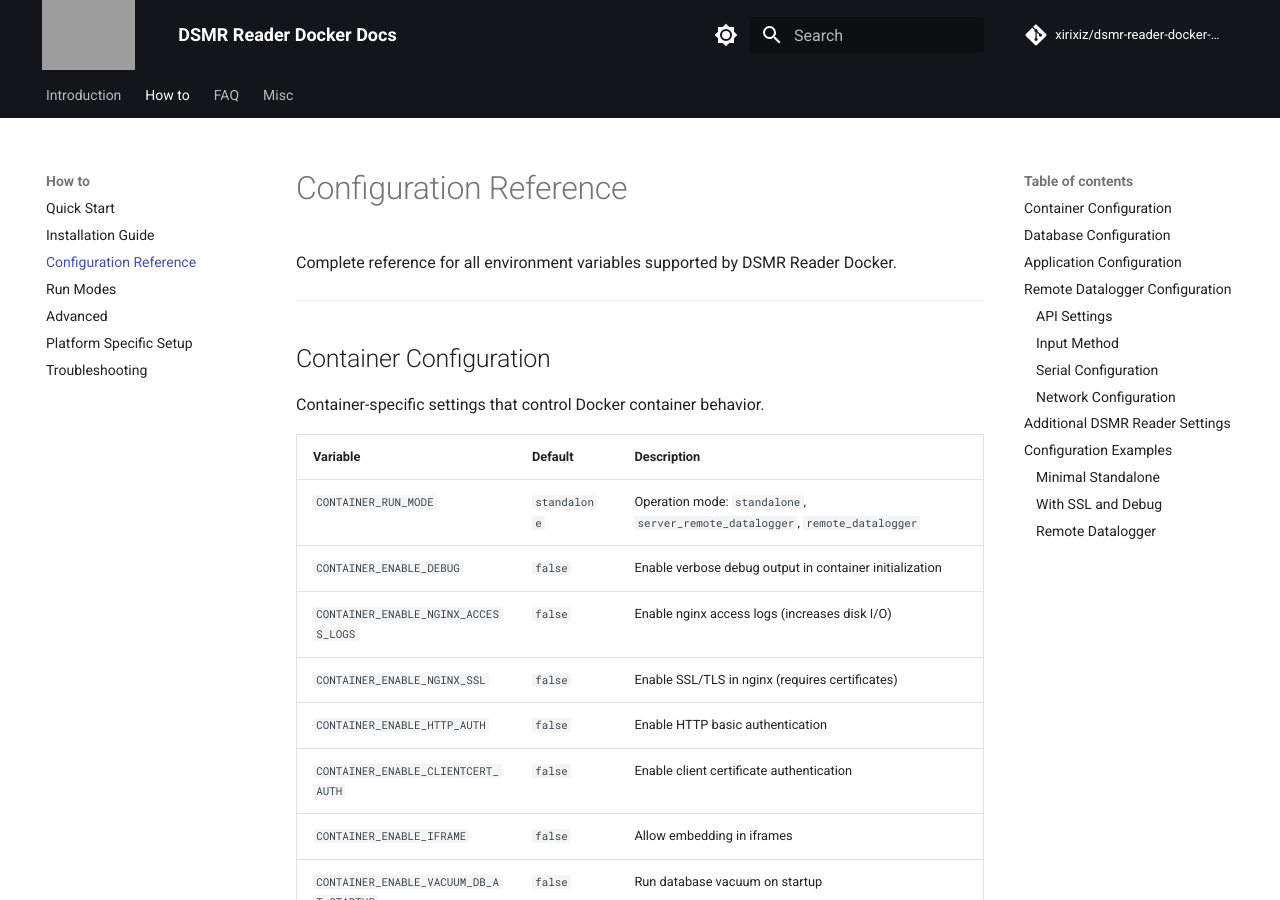
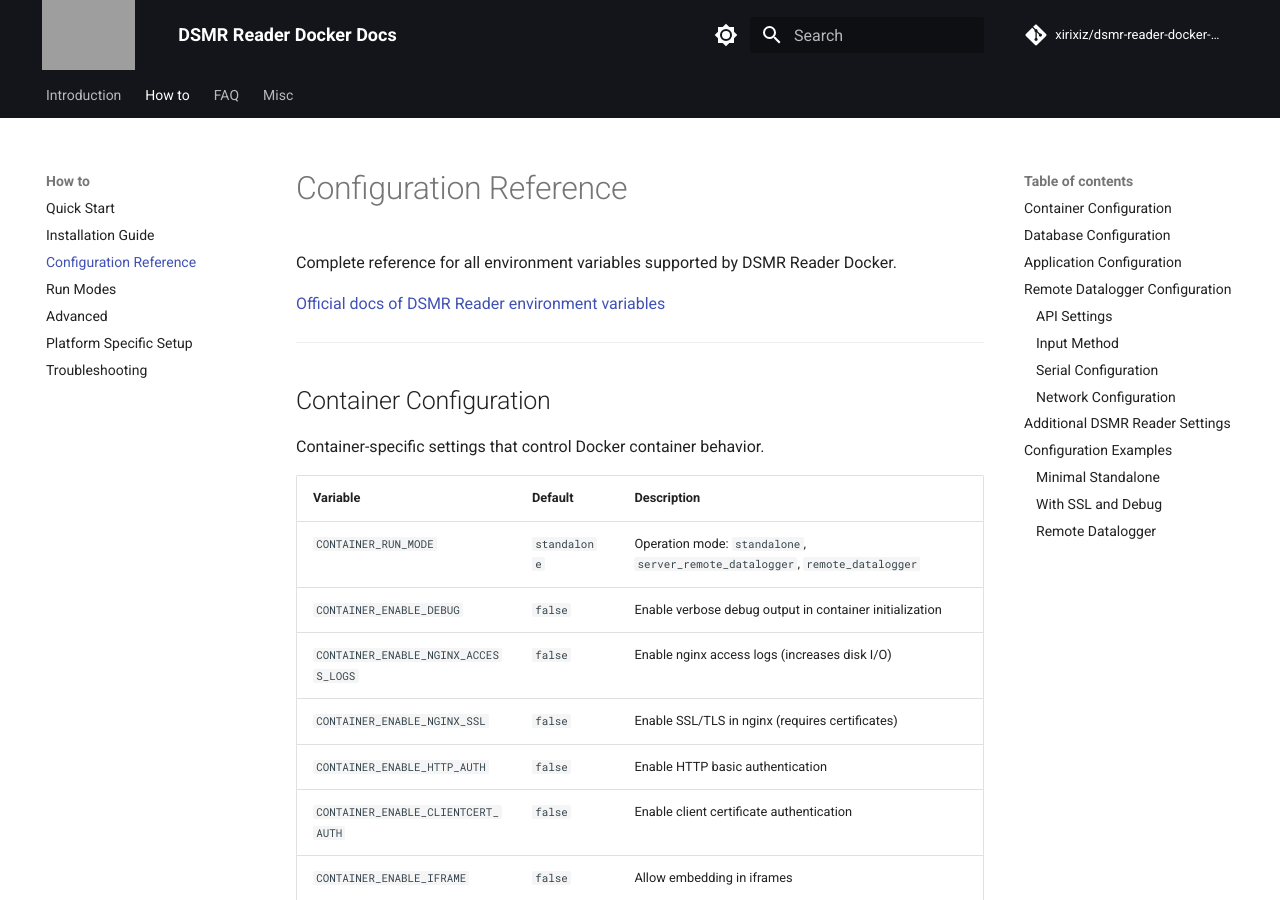
Before and after one commit to xirixiz/dsmr-reader-docker-docs, an MkDocs documentation site: the page built from docs/general/configuration.md, in a window 1280 px wide and 900 px high. Built offline with MkDocs 1.6.1 and Material for MkDocs 9.7.7, drawn with Linux system fonts in a browser that asks for light colours; comment, search, counter and statistics services are not loaded; grey boxes are pictures that could not be loaded.

Commit message:
update docs (still needs work)

```diff
--- a/docs/general/configuration.md
+++ b/docs/general/configuration.md
@@ -1,6 +1,8 @@
 # Configuration Reference
 
 Complete reference for all environment variables supported by DSMR Reader Docker.
+
+[Official docs of DSMR Reader environment variables](https://dsmr-reader.readthedocs.io/en/v6/reference/environment-variables/)
 
 ---
 
```
